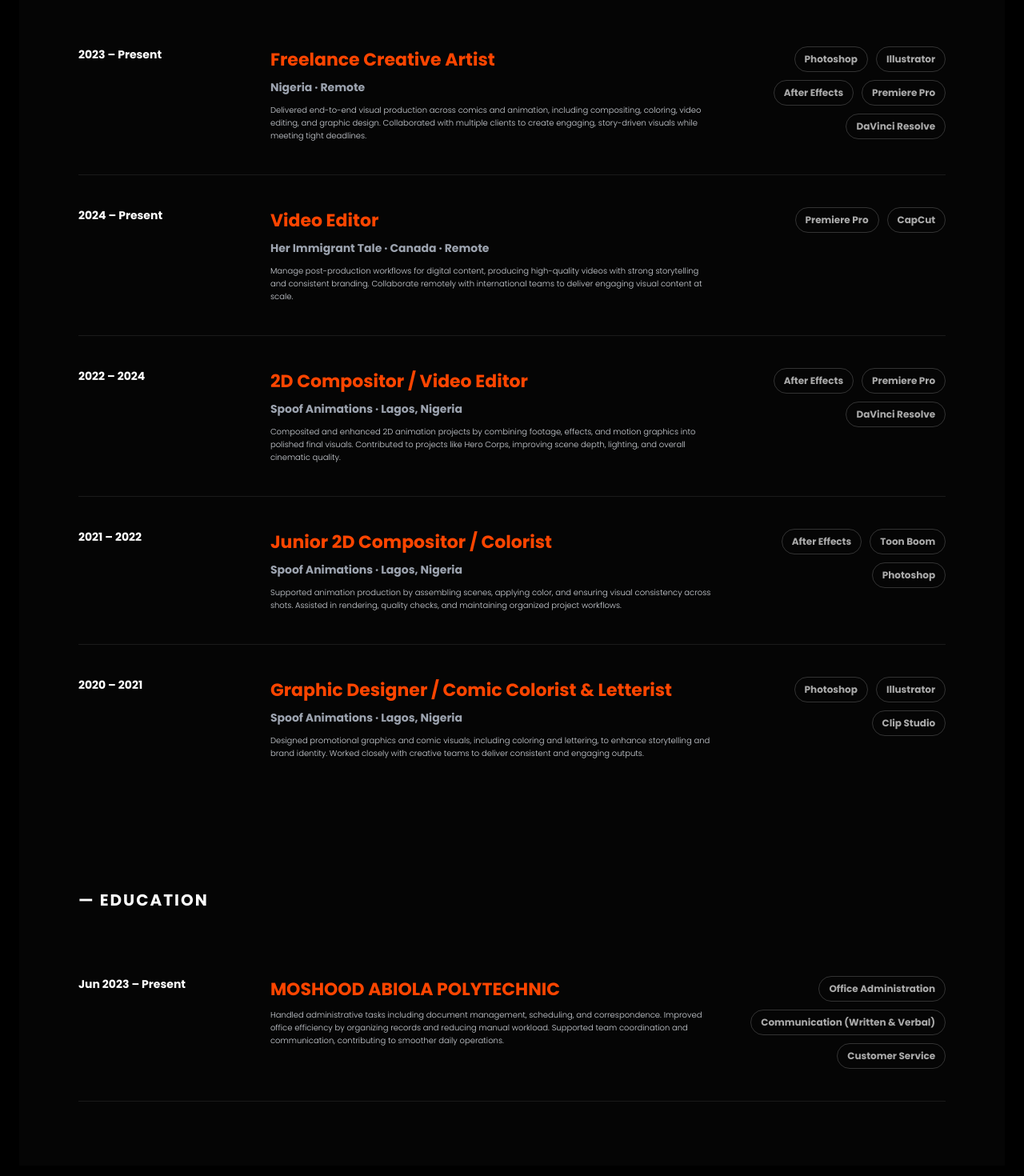
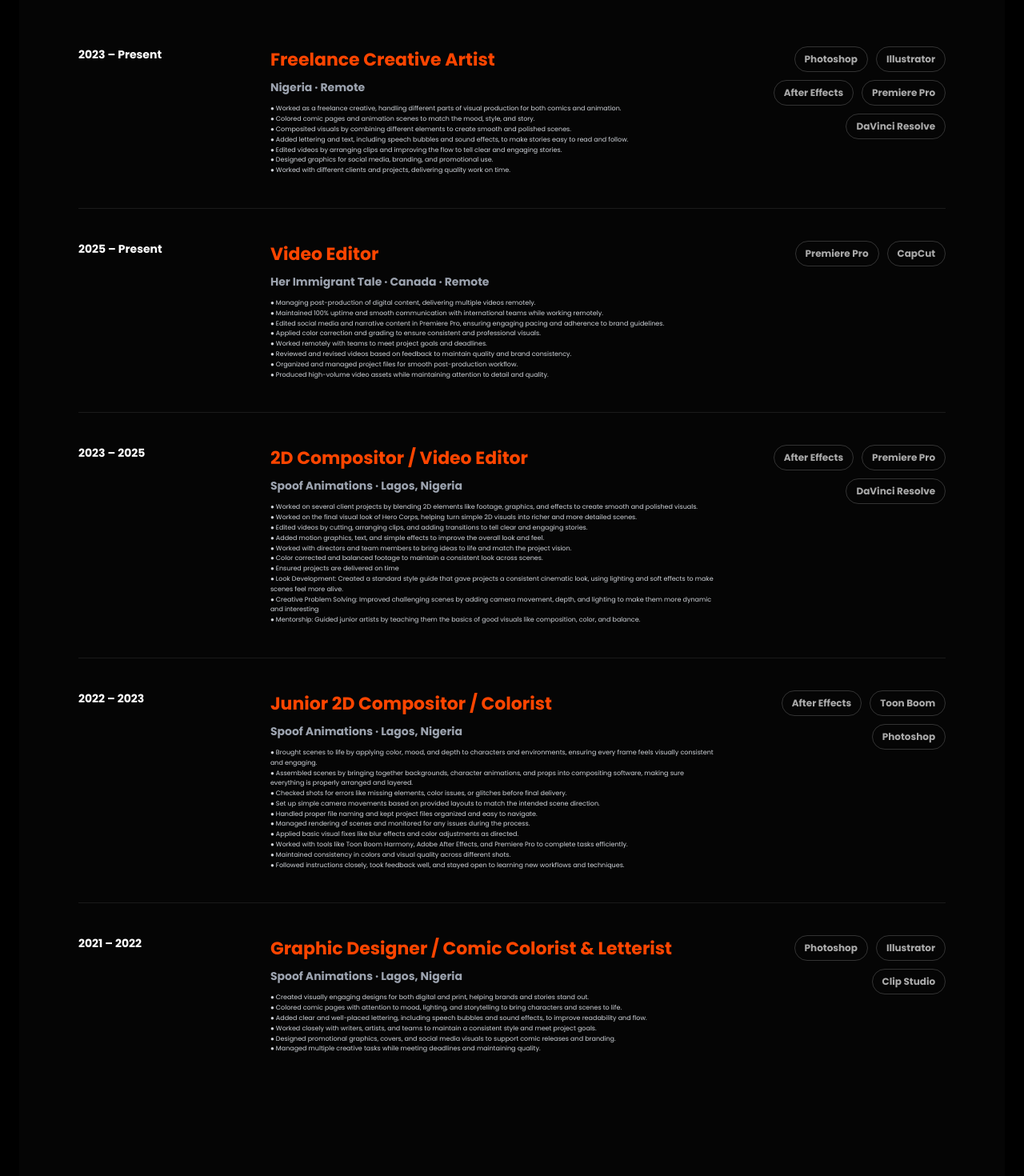
Before and after one commit to DevDemola/EstherBamigbade, a React (Vite) app: page /about in a window 1280 px wide. Shown: the part 1800-3270 px from the top of the page at 80% size. Built offline with nearby package versions, Linux system fonts and the light colour scheme; a web font is replaced by a local one.

Commit message:
doneeeeeee

```diff
--- a/src/Components/Experience.css
+++ b/src/Components/Experience.css
@@ -2,7 +2,7 @@
   background: #050505;
   color: #fff;
   padding: 80px 6%;
-  padding-top:10 ;
+  padding-top: 10;
   margin-top: 0%;
   font-family: "Inter", sans-serif;
 }
@@ -72,12 +72,20 @@
 
 .desc {
   color: #d1d5db;
-  font-size: 10px;
-  /* line-height: 1.6; */
-  max-width: 600px;
-  font-weight: 300;
+  font-size: 0.5rem;
+  line-height: 1.6;
+  max-width: 800px;
+  font-weight: 400;
+  /* font-display; */
 }
-
+.first {
+  font-size: 5px;
+  color: #d1d5db;
+  font-size: 0.5rem;
+  line-height: 1.6;
+  max-width: 800px;
+  font-weight: 400;
+}
 .experience-tags {
   display: flex;
   flex-wrap: wrap;
@@ -116,6 +124,6 @@
   }
 
   .desc {
-    font-size: 13px;
+    font-size: 8px;
   }
 }
--- a/src/Components/Experience.jsx
+++ b/src/Components/Experience.jsx
@@ -20,10 +20,35 @@ const Experience = () => {
               <h2>Freelance Creative Artist</h2>
               <p className="company">Nigeria · Remote</p>
               <p className="desc">
-                Delivered end-to-end visual production across comics and
-                animation, including compositing, coloring, video editing, and
-                graphic design. Collaborated with multiple clients to create
-                engaging, story-driven visuals while meeting tight deadlines.
+                <p className="first">
+                  ● Worked as a freelance creative, handling different parts of
+                  visual production for both comics and animation.
+                </p>
+                <p className="first">
+                  ● Colored comic pages and animation scenes to match the mood,
+                  style, and story.
+                </p>
+                <p className="first">
+                  ● Composited visuals by combining different elements to create
+                  smooth and polished scenes.
+                </p>
+                <p className="first">
+                  ● Added lettering and text, including speech bubbles and sound
+                  effects, to make stories easy to read and follow.
+                </p>
+                <p className="first">
+                  ● Edited videos by arranging clips and improving the flow to
+                  tell clear and engaging stories.
+                </p>
+                <p className="first">
+                  ● Designed graphics for social media, branding, and
+                  promotional use.
+                </p>
+                <p className="first">
+                  {" "}
+                  ● Worked with different clients and projects, delivering
+                  quality work on time.
+                </p>
               </p>
             </div>
 
@@ -39,16 +64,44 @@ const Experience = () => {
           <div className="divider" />
 
           <div className="experience-item">
-            <div className="experience-date">2024 – Present</div>
+            <div className="experience-date">2025 – Present</div>
 
             <div className="experience-content">
               <h2>Video Editor</h2>
               <p className="company">Her Immigrant Tale · Canada · Remote</p>
               <p className="desc">
-                Manage post-production workflows for digital content, producing
-                high-quality videos with strong storytelling and consistent
-                branding. Collaborate remotely with international teams to
-                deliver engaging visual content at scale.
+                <p className="first">
+                  ● Managing post-production of digital content, delivering
+                  multiple videos remotely.
+                </p>
+                <p className="first">
+                  ● Maintained 100% uptime and smooth communication with
+                  international teams while working remotely.
+                </p>
+                <p className="first">
+                  ● Edited social media and narrative content in Premiere Pro,
+                  ensuring engaging pacing and adherence to brand guidelines.
+                </p>
+                <p className="first">
+                  ● Applied color correction and grading to ensure consistent
+                  and professional visuals.
+                </p>
+                <p className="first">
+                  ● Worked remotely with teams to meet project goals and
+                  deadlines.
+                </p>
+                <p className="first">
+                  ● Reviewed and revised videos based on feedback to maintain
+                  quality and brand consistency.
+                </p>
+                <p className="first">
+                  ● Organized and managed project files for smooth
+                  post-production workflow.
+                </p>
+                <p className="first">
+                  ● Produced high-volume video assets while maintaining
+                  attention to detail and quality.
+                </p>
               </p>
             </div>
 
@@ -61,16 +114,55 @@ const Experience = () => {
           <div className="divider" />
 
           <div className="experience-item">
-            <div className="experience-date">2022 – 2024</div>
+            <div className="experience-date">2023 – 2025</div>
 
             <div className="experience-content">
               <h2>2D Compositor / Video Editor</h2>
               <p className="company">Spoof Animations · Lagos, Nigeria</p>
               <p className="desc">
-                Composited and enhanced 2D animation projects by combining
-                footage, effects, and motion graphics into polished final
-                visuals. Contributed to projects like Hero Corps, improving
-                scene depth, lighting, and overall cinematic quality.
+                <p className="first">
+                  {" "}
+                  ● Worked on several client projects by blending 2D elements
+                  like footage, graphics, and effects to create smooth and
+                  polished visuals.
+                </p>
+                <p className="first">
+                  ● Worked on the final visual look of Hero Corps, helping turn
+                  simple 2D visuals into richer and more detailed scenes.
+                </p>
+                <p className="first">
+                  ● Edited videos by cutting, arranging clips, and adding
+                  transitions to tell clear and engaging stories.
+                </p>
+                <p className="first">
+                  ● Added motion graphics, text, and simple effects to improve
+                  the overall look and feel.
+                </p>
+                <p className="first">
+                  ● Worked with directors and team members to bring ideas to
+                  life and match the project vision.
+                </p>
+                <p className="first">
+                  ● Color corrected and balanced footage to maintain a
+                  consistent look across scenes.
+                </p>
+                <p className="first">
+                  ● Ensured projects are delivered on time
+                </p>
+                <p className="first">
+                  ● Look Development: Created a standard style guide that gave
+                  projects a consistent cinematic look, using lighting and soft
+                  effects to make scenes feel more alive.
+                </p>
+                <p className="first">
+                  ● Creative Problem Solving: Improved challenging scenes by
+                  adding camera movement, depth, and lighting to make them more
+                  dynamic and interesting
+                </p>
+                <p className="first">
+                  ● Mentorship: Guided junior artists by teaching them the
+                  basics of good visuals like composition, color, and balance.
+                </p>
               </p>
             </div>
 
@@ -84,16 +176,54 @@ const Experience = () => {
           <div className="divider" />
 
           <div className="experience-item">
-            <div className="experience-date">2021 – 2022</div>
+            <div className="experience-date">2022 – 2023</div>
 
             <div className="experience-content">
               <h2>Junior 2D Compositor / Colorist</h2>
               <p className="company">Spoof Animations · Lagos, Nigeria</p>
               <p className="desc">
-                Supported animation production by assembling scenes, applying
-                color, and ensuring visual consistency across shots. Assisted in
-                rendering, quality checks, and maintaining organized project
-                workflows.
+                <p className="first">
+                  ● Brought scenes to life by applying color, mood, and depth to
+                  characters and environments, ensuring every frame feels
+                  visually consistent and engaging.
+                </p>
+                <p className="first">
+                  ● Assembled scenes by bringing together backgrounds, character
+                  animations, and props into compositing software, making sure
+                  everything is properly arranged and layered.
+                </p>
+                <p className="first">
+                  ● Checked shots for errors like missing elements, color
+                  issues, or glitches before final delivery.
+                </p>
+                <p className="first">
+                  ● Set up simple camera movements based on provided layouts to
+                  match the intended scene direction.
+                </p>
+                <p className="first">
+                  ● Handled proper file naming and kept project files organized
+                  and easy to navigate.
+                </p>
+                <p className="first">
+                  ● Managed rendering of scenes and monitored for any issues
+                  during the process.
+                </p>
+                <p className="first">
+                  ● Applied basic visual fixes like blur effects and color
+                  adjustments as directed.
+                </p>
+                <p className="first">
+                  ● Worked with tools like Toon Boom Harmony, Adobe After
+                  Effects, and Premiere Pro to complete tasks efficiently.
+                </p>
+                <p className="first">
+                  ● Maintained consistency in colors and visual quality across
+                  different shots.
+                </p>
+                <p className="first">
+                  ● Followed instructions closely, took feedback well, and
+                  stayed open to learning new workflows and techniques.
+                </p>
               </p>
             </div>
 
@@ -107,16 +237,36 @@ const Experience = () => {
           <div className="divider" />
 
           <div className="experience-item">
-            <div className="experience-date">2020 – 2021</div>
+            <div className="experience-date">2021 – 2022</div>
 
             <div className="experience-content">
               <h2>Graphic Designer / Comic Colorist & Letterist</h2>
               <p className="company">Spoof Animations · Lagos, Nigeria</p>
               <p className="desc">
-                Designed promotional graphics and comic visuals, including
-                coloring and lettering, to enhance storytelling and brand
-                identity. Worked closely with creative teams to deliver
-                consistent and engaging outputs.
+                <p className="first">
+                  ● Created visually engaging designs for both digital and
+                  print, helping brands and stories stand out.
+                </p>
+                <p className="first">
+                  ● Colored comic pages with attention to mood, lighting, and
+                  storytelling to bring characters and scenes to life.
+                </p>
+                <p className="first">
+                  ● Added clear and well-placed lettering, including speech
+                  bubbles and sound effects, to improve readability and flow.
+                </p>
+                <p className="first">
+                  ● Worked closely with writers, artists, and teams to maintain
+                  a consistent style and meet project goals.
+                </p>
+                <p className="first">
+                  ● Designed promotional graphics, covers, and social media
+                  visuals to support comic releases and branding.
+                </p>
+                <p className="first">
+                  ● Managed multiple creative tasks while meeting deadlines and
+                  maintaining quality.
+                </p>
               </p>
             </div>
 
@@ -135,25 +285,18 @@ const Experience = () => {
 
         <div className="experience-list">
           <div className="experience-item">
-            <div className="experience-date">Jun 2023 – Present</div>
+            <div className="experience-date">Sept. 2013 – Sept. 2019</div>
 
             <div className="experience-content">
               <h2>MOSHOOD ABIOLA POLYTECHNIC</h2>
               {/* <p className="company">Mshel Homes Ltd · Abuja, Nigeria</p> */}
               <p className="desc">
-                Handled administrative tasks including document management,
-                scheduling, and correspondence. Improved office efficiency by
-                organizing records and reducing manual workload. Supported team
-                coordination and communication, contributing to smoother daily
-                operations.
+              <h4> HIGHER NATIONAL DIPLOMA</h4>
+              <p className="first"> Office Technology and Management</p>
               </p>
             </div>
 
-            <div className="experience-tags">
-              <span>Office Administration</span>
-              <span>Communication (Written & Verbal)</span>
-              <span>Customer Service</span>
-            </div>
+
           </div>
 
           <div className="divider" />
```
